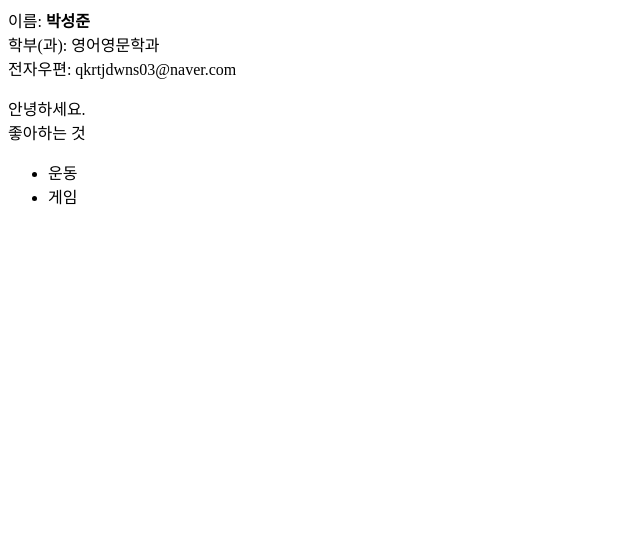
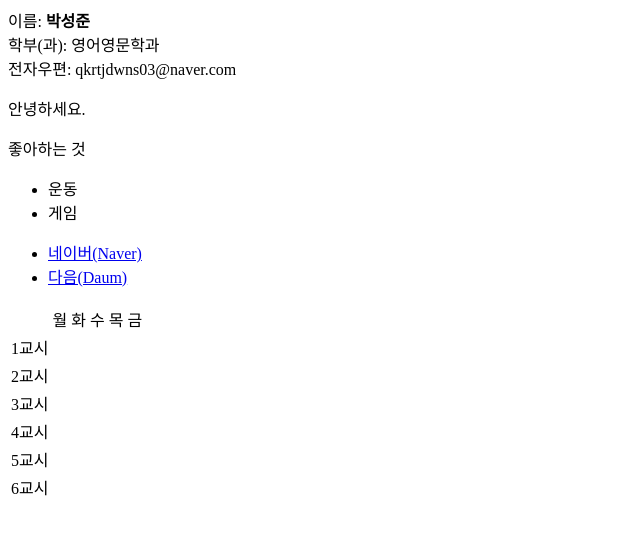
Before and after one commit to SJP03/Web-Programming-Class, a plain HTML site: page 자기소개.html in a window 1280 px wide. Shown: the whole page, without its empty margins (0-640 px from the left). Drawn offline with Linux system fonts and the light colour scheme.

Commit message:
Update 자기소개.html

```diff
--- a/자기소개.html
+++ b/자기소개.html
@@ -8,11 +8,78 @@
     학부(과): 영어영문학과<br>
     전자우편: qkrtjdwns03@naver.com<br>
     <p>
-    안녕하세요.<br>
+    안녕하세요.
+    <p>
     좋아하는 것<br>
     <ul>
         <li>운동</li>
         <li>게임</li>
     </ul>
+
+    <ul>
+        <li><a href="https://www.naver.com"> 네이버(Naver)</a></li>
+        <li><a href="https://www.daum.net"> 다음(Daum)</a></li>
+    </ul>
+
+    <table>
+        <tr>
+            <td></td>
+            <td>월</td>
+            <td>화</td>
+            <td>수</td>
+            <td>목</td>
+            <td>금</td>
+        </tr>
+        <tr>
+            <td>1교시</td>
+            <td>&nbsp</td>
+            <td>&nbsp</td>
+            <td>&nbsp</td>
+            <td>&nbsp</td>
+            <td>&nbsp</td>
+        </tr>
+        <tr>
+            <td>2교시</td>
+            <td>&nbsp</td>
+            <td>&nbsp</td>
+            <td>&nbsp</td>
+            <td>&nbsp</td>
+            <td>&nbsp</td>
+        </tr>
+        <tr>
+            <td>3교시</td>
+            <td>&nbsp</td>
+            <td>&nbsp</td>
+            <td>&nbsp</td>
+            <td>&nbsp</td>
+            <td>&nbsp</td>
+        </tr>
+        <tr>
+            <td>4교시</td>
+            <td>&nbsp</td>
+            <td>&nbsp</td>
+            <td>&nbsp</td>
+            <td>&nbsp</td>
+            <td>&nbsp</td>
+        </tr>
+        <tr>
+            <td>5교시</td>
+            <td>&nbsp</td>
+            <td>&nbsp</td>
+            <td>&nbsp</td>
+            <td>&nbsp</td>
+            <td>&nbsp</td>
+
+        </tr>
+        <tr>
+            <td>6교시</td>
+            <td>&nbsp</td>
+            <td>&nbsp</td>
+            <td>&nbsp</td>
+            <td>&nbsp</td>
+            <td>&nbsp</td>
+        </tr>
+    </table>
+
 </BODY>
 </HTML>
```
